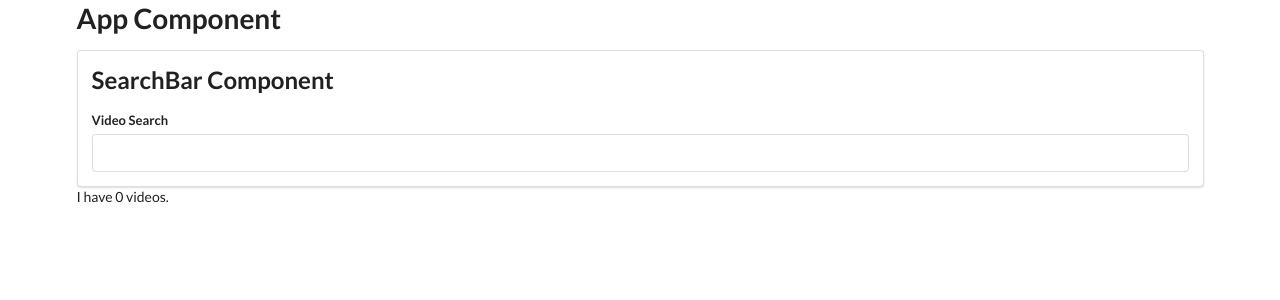
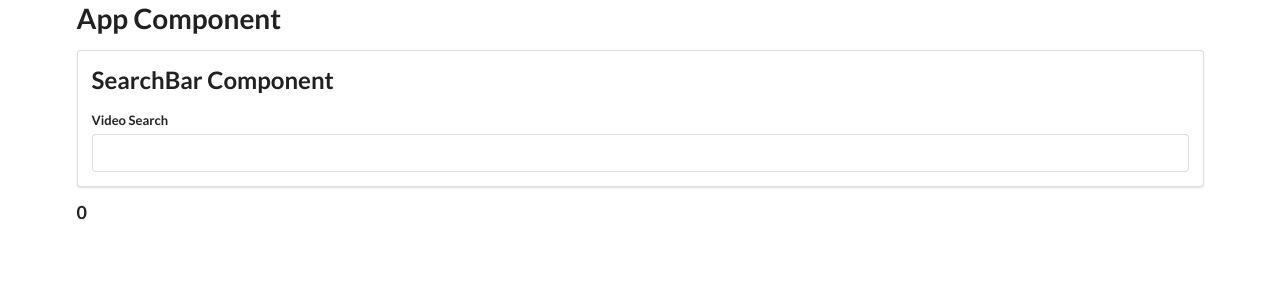
Before and after one commit to alexsjcho/react-youtube-api-app, a React (Create React App) app in the folder video-api-app/: page / in a window 1280 px wide. Shown: the top 300 px of the page. Built offline with nearby package versions, Linux system fonts and the light colour scheme.

Commit message:
Added VideoList component

```diff
--- a/video-api-app/src/components/App.js
+++ b/video-api-app/src/components/App.js
@@ -1,6 +1,7 @@
 import React, { Component } from "react";
 import SearchBar from "./SearchBar";
 import youtube from "../apis/youtube";
+import VideoList from "./VideoList";
 
 class App extends Component {
   state = { videos: [] };
@@ -17,8 +18,8 @@
     return (
       <div className="ui container">
         <h1>App Component</h1>
-        <SearchBar onFormSubmit={this.onTermSubmit} />I have{" "}
-        {this.state.videos.length} videos.
+        <SearchBar onFormSubmit={this.onTermSubmit} />
+        <VideoList videos={this.state.videos} />
       </div>
     );
   }
--- /dev/null
+++ b/video-api-app/src/components/VideoList.js
@@ -0,0 +1,10 @@
+import React from "react";
+const VideoList = props => {
+  return (
+    <div>
+      <h3>{props.videos.length}</h3>
+    </div>
+  );
+};
+
+export default VideoList;
```
